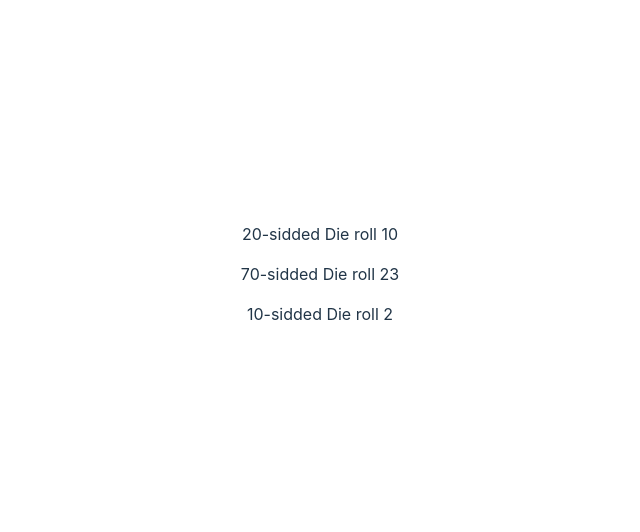
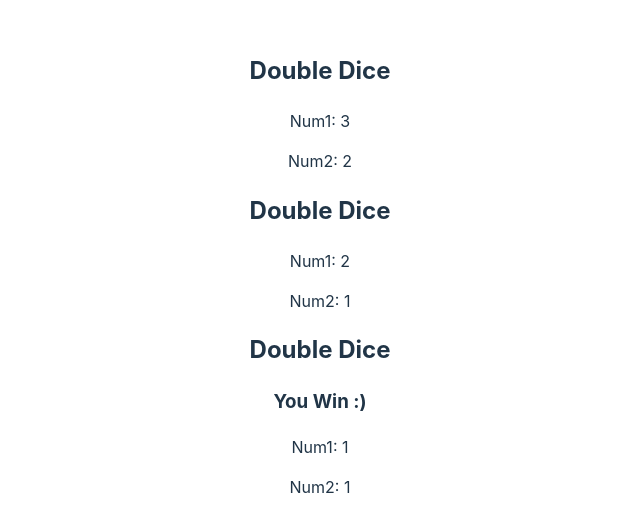
Before and after one commit to S-Muhammad-Ali/colt-steele-react, a React (Vite) app: page / in a window 1280 px wide. Shown: the part 126-658 px from the top of the page, without its empty margins (320-960 px from the left). Built offline with nearby package versions, Linux system fonts and the light colour scheme.

Commit message:
Updating
Study so far

```diff
--- a/src/App.jsx
+++ b/src/App.jsx
@@ -4,16 +4,24 @@
 import "./App.css";
 import { Greeter } from "./Greeter";
 import { Die } from "./Die";
+import { ListPicker } from "./ListPicker";
+import { DoubleDice } from "./DoubleDice";
 
 function App() {
   return (
     <>
       {/* <Greeter person="Ali" from="Hyderabad" />
       <Greeter person="Maria" from="karachi" />
-      <Greeter person="Son/Daughter" from="karachi" /> */}
+      <Greeter person="Son/Daughter" />
       <Die numSides={20} />
-      <Die numSides={70} />
-      <Die numSides={10} />
+      <Die />
+      <Die numSides={10} /> */}
+      {/* <ListPicker values={[1, 2, 3]} />
+      <ListPicker values={["a", "b", "c"]} /> */}
+      {/* <ListPicker values={{ a: 1, b: 2 }} /> */}
+      <DoubleDice />
+      <DoubleDice />
+      <DoubleDice />
     </>
   );
 }
--- a/src/Die.jsx
+++ b/src/Die.jsx
@@ -1,4 +1,4 @@
-function Die({ numSides }) {
+function Die({ numSides = 6 }) {
   const roll = Math.floor(Math.random() * numSides) + 1;
   return (
     <>
--- /dev/null
+++ b/src/DoubleDice.jsx
@@ -0,0 +1,77 @@
+// *4* NEW & SHORTER APPROCH WHEN WE DONT WANT ALTERNATIVE
+
+function DoubleDice() {
+  const num1 = Math.floor(Math.random() * 3) + 1;
+  const num2 = Math.floor(Math.random() * 3) + 1;
+
+  return (
+    <>
+      <h2>Double Dice</h2>
+      <h3>{num1 === num2 ? "You Win :)" : null}</h3>
+      {/* OR */}
+      {/* {num1 === num2 && <h3>You Win :)</h3>} */}
+      <p>Num1: {num1} </p>
+      <p>Num2: {num2} </p>
+    </>
+  );
+}
+
+export { DoubleDice };
+
+// *3* NEW & SHORTER APPROCH by TYPING REACT CONDITIONALS
+
+// function DoubleDice() {
+//   const num1 = Math.floor(Math.random() * 3) + 1;
+//   const num2 = Math.floor(Math.random() * 3) + 1;
+
+//   return (
+//     <>
+//       <h2>{num1 === num2 ? "You Win :)" : "You Loose :("}</h2>
+//       <p>Num1: {num1} </p>
+//       <p>Num2: {num2} </p>
+//     </>
+//   );
+// }
+
+// export { DoubleDice };
+
+// *2* SHORT APPROCH by TYPING REACT CONDITIONALS
+
+// function DoubleDice() {
+//   const num1 = Math.floor(Math.random() * 3) + 1;
+//   const num2 = Math.floor(Math.random() * 3) + 1;
+//   const result = num1 === num2 ? "You Win :)" : "You Loose :(";
+//   return (
+//     <>
+//       <h2>{result}</h2>
+//       <p>Num1: {num1} </p>
+//       <p>Num2: {num2} </p>
+//     </>
+//   );
+// }
+
+// export { DoubleDice };
+
+// *1* OLD & CLUNKY APPROCH
+// function DoubleDice() {
+//   const num1 = Math.floor(Math.random() * 3) + 1;
+//   const num2 = Math.floor(Math.random() * 3) + 1;
+//   if (num1 === num2) {
+//     return (
+//       <>
+//         <h2>You win :)</h2>
+//         <p>Num1: {num1} </p>
+//         <p>Num2: {num2} </p>
+//       </>
+//     );
+//   }
+//   return (
+//     <>
+//       <h2>You Loose :(</h2>
+//       <p>Num1: {num1} </p>
+//       <p>Num2: {num2} </p>
+//     </>
+//   );
+// }
+
+// export { DoubleDice };
--- a/src/Greeter.jsx
+++ b/src/Greeter.jsx
@@ -1,4 +1,4 @@
-function Greeter({ person, from }) {
+function Greeter({ person, from = "Ghar ka sarbrah" }) {
   return (
     <>
       <h1>Hi There!, {person}</h1>
--- /dev/null
+++ b/src/ListPicker.jsx
@@ -0,0 +1,12 @@
+function ListPicker({ values }) {
+  const rndIdx = Math.floor(Math.random() * values.length);
+  const rndElement = values[rndIdx];
+  return (
+    <>
+      <p>The List of values: {values} </p>
+      <p>Trandom element is: {rndElement} </p>
+    </>
+  );
+}
+
+export { ListPicker };
```
